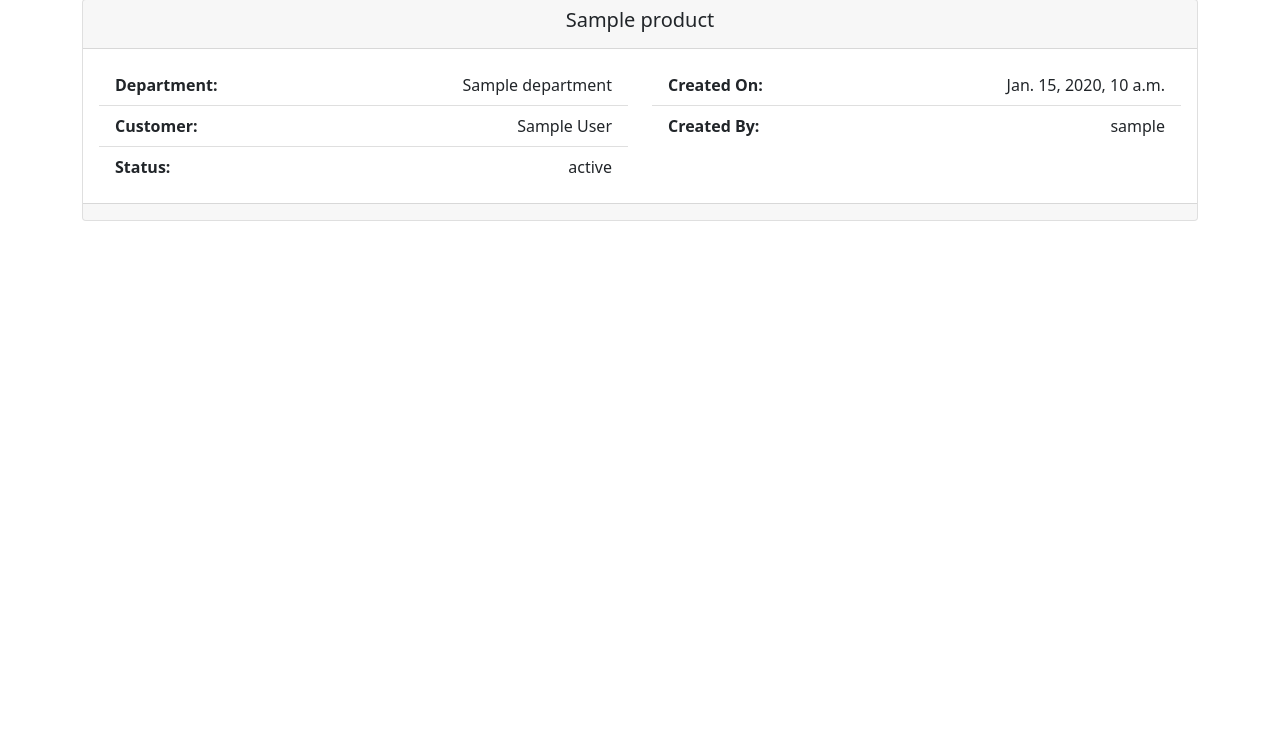
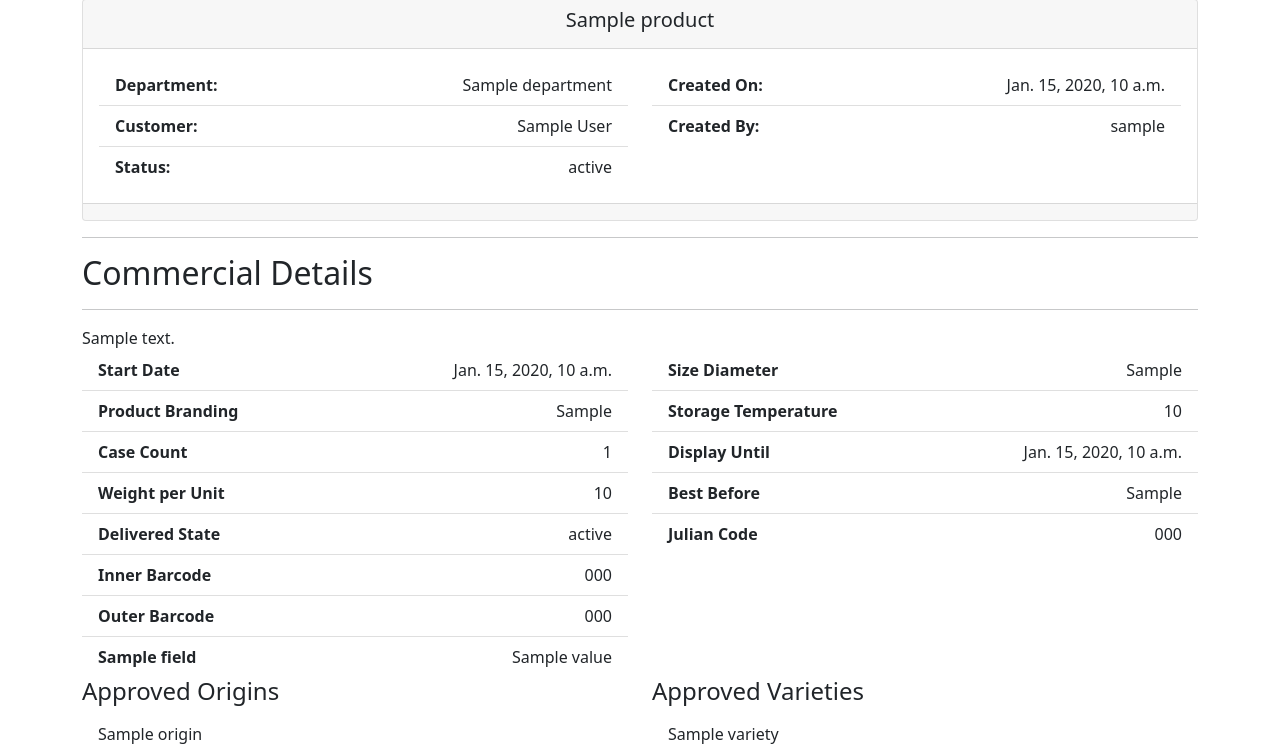
Before and after one commit to Meade-Farm-Group/product-app-flask, a Django app: template npd/products/templates/products/product_details.html in a window 1280 px wide. Shown: the part 174-928 px from the top of the page. Before the commit the page ends 395 px from the top, so only its background shows below. Run offline with Django 3.2, Linux system fonts and the light colour scheme; tables that the repository leaves empty hold one stand-in row (values such as "Sample post"); the template is opened without the code that fills it: values that come from a table or form of the project are taken from there, most other values are stand-ins (such as "Sample title", 1, 10 or a date in 2020); some libraries are stand-ins or nearby versions.

Commit message:
feat: create product details template

```diff
--- a/npd/products/templates/products/product_details.html
+++ b/npd/products/templates/products/product_details.html
@@ -45,5 +45,107 @@
         </div>
         <div class="card-footer"></div>
     </div>
+    <hr>
+    <h2>Commercial Details</h2>
+    <hr>
+    {{ commercial_details }}
+    {% if commercial_details %}
+        <div class="row">
+            <div class="col-6">
+                <ul class="list-group list-group-flush">
+                    <li class="list-group-item">
+                        <strong>Start Date</strong>
+                        <span class="float-end">{{ commercial_details.start_date }}</span>
+                    </li>
+                    <li class="list-group-item">
+                        <strong>Product Branding</strong>
+                        <span class="float-end">{{ commercial_details.product_branding }}</span>
+                    </li>
+                    <li class="list-group-item">
+                        <strong>Case Count</strong>
+                        <span class="float-end">{{ commercial_details.case_count }}</span>
+                    </li>
+                    <li class="list-group-item">
+                        <strong>Weight per Unit</strong>
+                        <span class="float-end">{{ commercial_details.weight_per_unit }}</span>
+                    </li>
+                    <li class="list-group-item">
+                        <strong>Delivered State</strong>
+                        <span class="float-end">{{ commercial_details.delivered_state }}</span>
+                    </li>
+                    <li class="list-group-item">
+                        <strong>Inner Barcode</strong>
+                        <span class="float-end">{{ commercial_details.product_inner_barcode }}</span>
+                    </li>
+                    <li class="list-group-item">
+                        <strong>Outer Barcode</strong>
+                        <span class="float-end">{{ commercial_details.product_outer_barcode }}</span>
+                    </li>
+                    {% for details in commercial_details %}
+                        {% for field, value in details.fields.items %}
+                            <li class="list-group-item">
+                                <strong>{{ field }}</strong>
+                                <span class="float-end">{{ value }}</span>
+                            </li>
+                        {% endfor %}
+                    {% endfor %}
+                </ul>
+            </div>
+            <div class="col-6">
+                <ul class="list-group list-group-flush">
+                    <li class="list-group-item">
+                        <strong>Size Diameter</strong>
+                        <span class="float-end">{{ commercial_details.size_diameter }}</span>
+                    </li>
+                    <li class="list-group-item">
+                        <strong>Storage Temperature</strong>
+                        <span class="float-end">{{ commercial_details.storage_temperature }}</span>
+                    </li>
+                    <li class="list-group-item">
+                        <strong>Display Until</strong>
+                        <span class="float-end">{{ commercial_details.display_until }}</span>
+                    </li>
+                    <li class="list-group-item">
+                        <strong>Best Before</strong>
+                        <span class="float-end">{{ commercial_details.best_before }}</span>
+                    </li>
+                    <li class="list-group-item">
+                        <strong>Julian Code</strong>
+                        <span class="float-end">{{ commercial_details.julian_code }}</span>
+                    </li>
+                </ul>
+            </div>
+            <div class="col-6">
+                <h4>Approved Origins</h4>
+                {% if commercial_details.approved_origins.all|length > 0 %}
+                    <ul class="list-group list-group-flush">
+                        {% for origin in commercial_details.approved_origins.all %}
+                            <li class="list-group-item">
+                                {{ origin }}
+                            </li>
+                        {% endfor %}
+                    </ul>
+                {% else %}
+                    None Selected!
+                {% endif %}
+            </div>
+            <div class="col-6">
+                <h4>Approved Varieties</h4>
+                {% if commercial_details.approved_varieties.all|length > 0 %}
+                    <ul class="list-group list-group-flush">
+                        {% for variety in commercial_details.approved_varieties.all %}
+                            <li class="list-group-item">
+                                {{ variety }}
+                            </li>
+                        {% endfor %}
+                    </ul>
+                {% else %}
+                    None Selected!
+                {% endif %}
+            </div>
+        </div>
+    {% else %}
+        <h4 class="text-center">No Commercial Details Available</h4>
+    {% endif %}
 </div>
 {% endblock %}
```
